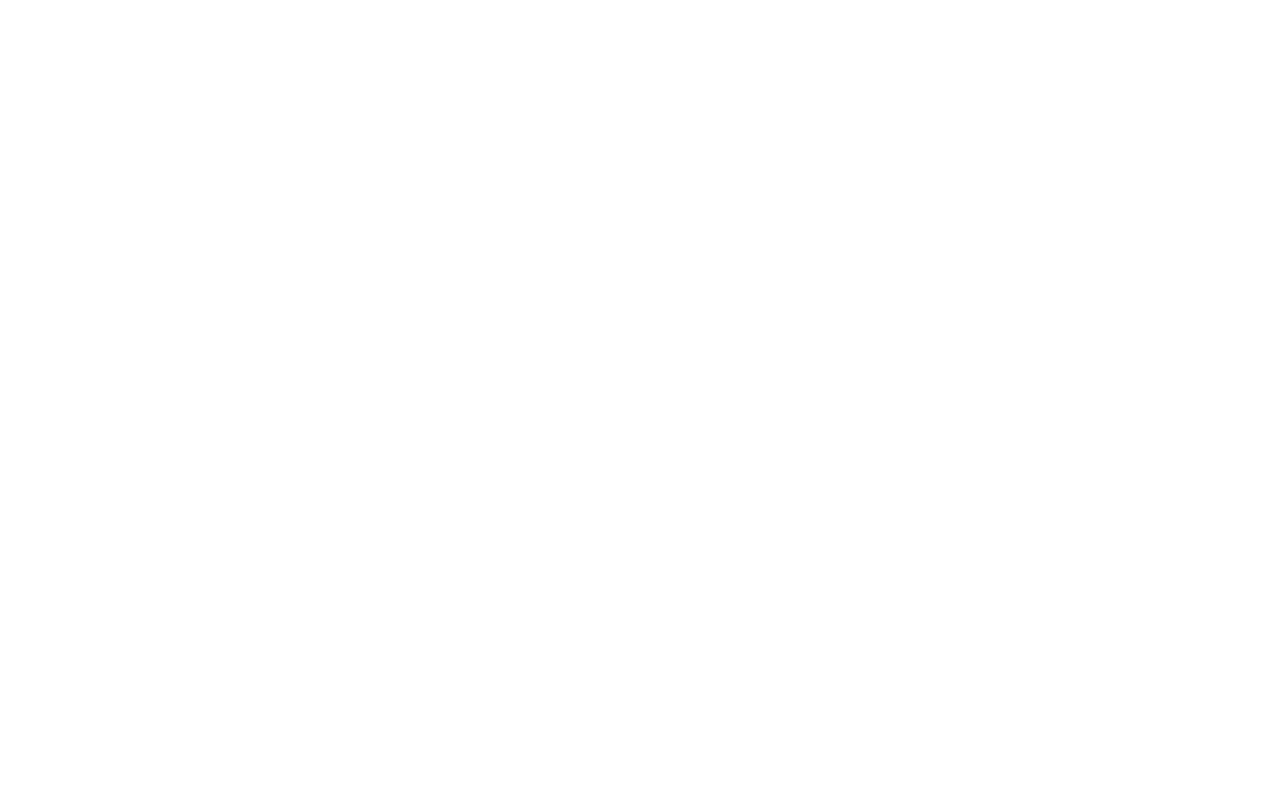
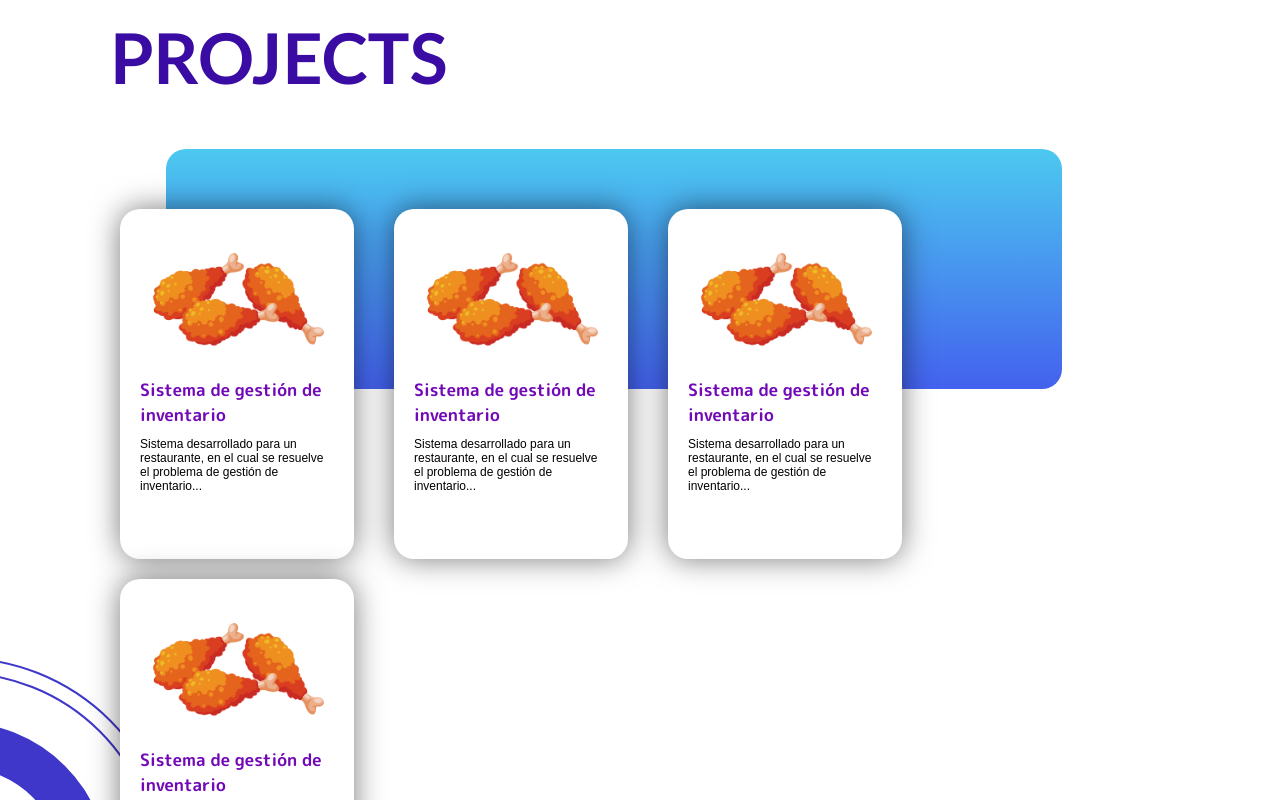
Before and after one commit to Sebastian2000pk/Sebastian2000pk, a React app: page / in a window 1280 px wide. Shown: the part 1680-2480 px from the top of the page. Before the commit the page ends 1565 px from the top, so only its background shows below. Built offline with nearby package versions, Linux system fonts and the light colour scheme.

Commit message:
Se agrego el footer de contacto(provicional)

```diff
--- a/src/App.jsx
+++ b/src/App.jsx
@@ -1,9 +1,12 @@
 import React from 'react';
 
+// components
 import Navbar from './components/Navbar';
 import Home from './components/Home';
 import Scrollbar from './components/Scrollbar';
 import Skills from './components/Skills';
+import Projets from './components/Projets';
+import Contact from './components/Contact';
 
 import './assets/styles/App.scss';
 
@@ -19,6 +22,10 @@ const App = () => (
 
     <Skills />
 
+    <Projets />
+
+    <Contact />
+
   </div>
 );
 
--- /dev/null
+++ b/src/assets/styles/components/Contact.scss
@@ -0,0 +1,38 @@
+.contact {
+  margin-top: 20rem;
+  // height: 10rem;
+  overflow-x: hidden;
+}
+.contact > div {
+  background-color: #480CA8;
+  border-top-left-radius: 60% 100px;
+  border-top-right-radius: 60% 100px;
+  width: 120%;
+  margin-left: -10%;
+}
+.contact-container {
+  padding: 2rem 10%;
+  display: grid;
+  grid-template-columns: 1fr 1fr;
+}
+.contact-title {
+  font-weight: 700;
+  color: #F72585;
+  border-bottom: 1px solid #E2E1D3;
+  padding-bottom: 5px;
+}
+.contact-description {
+  color: white;
+  font-family: Arial, Helvetica, sans-serif;
+  font-size: 15px;
+  padding-top: 15px;
+}
+.container__contact {
+  grid-column: 1/2;
+}
+.container__residence {
+  grid-column: 2/3;
+}
+.sub-container {
+  padding: 50px 100px 10px 100px;
+}
--- /dev/null
+++ b/src/assets/styles/components/Projet-card.scss
@@ -0,0 +1,34 @@
+.project-card {
+  background-color: white;
+  height: 350px;
+  width: 234px;
+  display: inline-block;
+  margin: 10px 20px;
+  border-radius: 20px;
+  box-shadow: 0 0 30px rgba(0, 0, 0, 0.527);
+  padding: 30px 20px;
+  transition: 0.5s;
+  cursor: pointer;
+}
+.project-card:hover {
+  transform: scale(1.1);
+}
+.container-project__text {
+  margin-top: 10px;
+}
+.project-card__title {
+  color: #7209B7;
+  font-weight: 700;
+  font-size: 17px;
+}
+.project-card__description {
+  font-family: Arial, Helvetica, sans-serif;
+  margin-top: 10px;
+  font-size: 12px;
+}
+.image-projet {
+  text-align: center;
+}
+.image-projet__icon {
+  max-width: 90%;
+}
--- /dev/null
+++ b/src/assets/styles/components/Projets.scss
@@ -0,0 +1,66 @@
+.projects {
+  margin-top: 90px;
+}
+.title-projects {
+  font-family: 'Gill Sans MT', 'Gill Sans', Calibri, 'Trebuchet MS', sans-serif;
+  font-size: 70px;
+  font-weight: bold;
+  color: #3A0CA3;
+  margin-left: 110px;
+  margin-top: 90px;
+}
+.container-projects {
+  margin-top: 30px;
+  padding: 70px 100px;
+  position: relative;
+}
+.back-decoration {
+  height: 240px;
+  width: 70%;
+  background: linear-gradient(#4CC9F0, #4361EE);
+  position: absolute;
+  top: 20px;
+  left: 13%;
+  right: 13%;
+  border-radius: 20px;
+  z-index: -1;
+}
+.circle-decoration {
+  position: absolute;
+  top: 60%;
+  left: -20%;
+  z-index: -1;
+}
+.circle-decoration__one {
+  height: 430px;
+  width: 430px;
+  border: 2px solid #3F37C9;
+  border-radius: 50%;
+  display: flex;
+  align-items: center;
+  justify-content: center;
+}
+.circle-decoration__two {
+  height: 400px;
+  width: 400px;
+  border: 2px solid #3F37C9;
+  border-radius: 50%;
+  display: flex;
+  align-items: center;
+  justify-content: center;
+}
+.circle-decoration__three {
+  height: 300px;
+  width: 300px;
+  border: 45px solid #3F37C9;
+  border-radius: 50%;
+  display: flex;
+  align-items: center;
+  justify-content: center;
+}
+.circle-decoration__four {
+  height: 130px;
+  width: 130px;
+  border: 2px solid #3F37C9;
+  border-radius: 50%;
+}
--- a/src/assets/styles/components/Skill-card.scss
+++ b/src/assets/styles/components/Skill-card.scss
@@ -5,6 +5,7 @@
   display: inline-block;
   margin: 15px;
   padding: 20px 0;
+  border-radius: 20px;
 }
 .skill-name {
   color: #4CC9F0;
--- a/src/assets/styles/components/Skills.scss
+++ b/src/assets/styles/components/Skills.scss
@@ -1,5 +1,5 @@
 .skills {
-  background: linear-gradient(#FFFFFF, #F5F5F5);
+  background: linear-gradient(#FFFFFF, #eeeeee);
   border-bottom-left-radius: 500px 30px;
   border-bottom-right-radius: 500px 30px;
 }
@@ -12,5 +12,5 @@
   margin-top: 65px;
 }
 .container-skills {
-  padding: 50px 150px 50px 120px;
+  padding: 50px 150px 90px 120px;
 }
--- /dev/null
+++ b/src/components/Contact.jsx
@@ -0,0 +1,29 @@
+import React from 'react';
+
+import '../assets/styles/components/Contact.scss';
+
+const Contact = () => (
+  <div className="contact" id="contact">
+    <div>
+      <div className="contact-container">
+        <div className="sub-container">
+          <section className="container__contact">
+            <p className="contact-title">CONTACT</p>
+            <p className="contact-description">uncorreomio@gmail.com</p>
+          </section>
+        </div>
+
+        <div className="sub-container">
+          <section className="container__residence">
+            <p className="contact-title">RESIDENCE</p>
+            <p className="contact-description">Bogotá D.C, Colombia</p>
+            <p className="contact-description">Colombiano</p>
+          </section>
+        </div>
+      </div>
+    </div>
+  </div>
+);
+
+
+export default Contact;
--- a/src/components/Navbar.jsx
+++ b/src/components/Navbar.jsx
@@ -8,7 +8,7 @@ const Navbar = () => (
     <ul>
       <li><a href="#home">Home</a></li>
       <li><a href="#skills">Skills</a></li>
-      <li><a href="#projects">Projets</a></li>
+      <li><a href="#projects">Projects</a></li>
       <li><a href="#contact">Contact</a></li>
     </ul>
   </div>
--- /dev/null
+++ b/src/components/Projet-card.jsx
@@ -0,0 +1,21 @@
+import React from 'react';
+
+import '../assets/styles/components/Projet-card.scss';
+
+import iconPollo from '../assets/static/icon-pollo.png';
+
+
+const ProjetCard = () => (
+  <section className="project-card">
+    <div className="image-projet">
+      <img className="image-projet__icon" src={iconPollo} alt="project image"/>
+    </div>
+    <div className="container-project__text">
+      <p className="project-card__title">Sistema de gestión de inventario</p>
+      <p className="project-card__description">Sistema desarrollado para un restaurante, en el cual se resuelve el problema de gestión de inventario...</p>
+    </div>
+  </section>
+);
+
+
+export default ProjetCard;
--- /dev/null
+++ b/src/components/Projets.jsx
@@ -0,0 +1,38 @@
+import React from 'react';
+
+import ProjetCard from './Projet-card';
+
+import '../assets/styles/components/Projets.scss';
+
+
+const Projects = () => {
+
+  return (
+    <div className="projects" id="projects">
+      <p className="title-projects">PROJECTS</p>
+      <div className="container-projects">
+
+        <div className="back-decoration"></div>
+
+        <div className="circle-decoration">
+          <div className="circle-decoration__one">
+            <div className="circle-decoration__two">
+              <div className="circle-decoration__three">
+                <div className="circle-decoration__four"></div>
+              </div>
+            </div>
+          </div>
+        </div>
+
+        <ProjetCard />
+        <ProjetCard />
+        <ProjetCard />
+        <ProjetCard />
+      </div>
+    </div>
+
+  );
+};
+
+
+export default Projects;
--- a/src/components/Scrollbar.jsx
+++ b/src/components/Scrollbar.jsx
@@ -22,8 +22,8 @@ const Scrollbar = () => {
       <ul>
         <a href="#home"><li><div className="scrollbar-point"></div></li></a>
         <a href="#skills"><li><div className="scrollbar-point"></div></li></a>
-        <a href="#home"><li><div className="scrollbar-point"></div></li></a>
-        <a href="#home"><li><div className="scrollbar-point"></div></li></a>
+        <a href="#projects"><li><div className="scrollbar-point"></div></li></a>
+        <a href="#contact"><li><div className="scrollbar-point"></div></li></a>
       </ul>
     </nav>
   )
```
Also changed, not shown: src/assets/static/icon-pollo.png (added).
